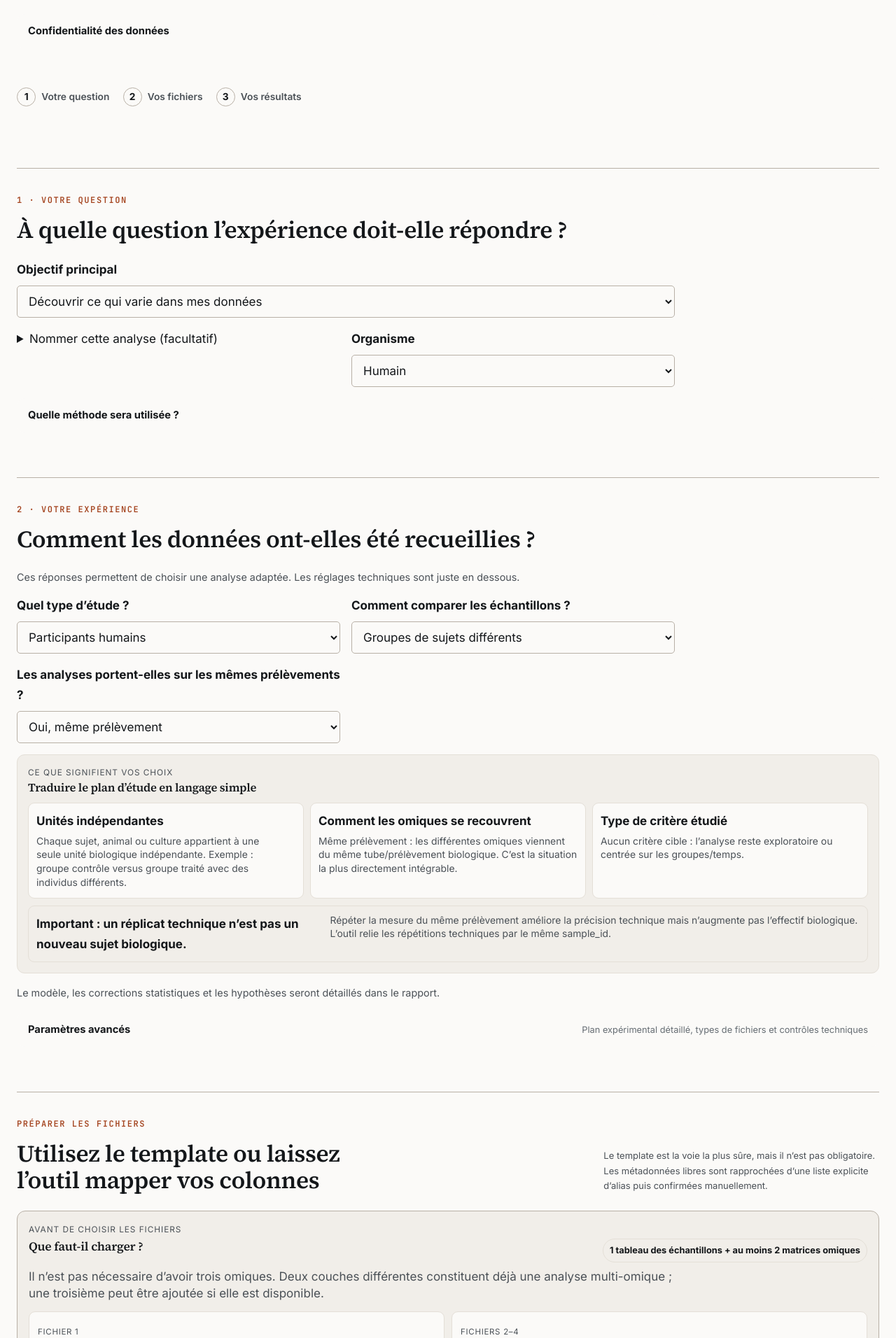
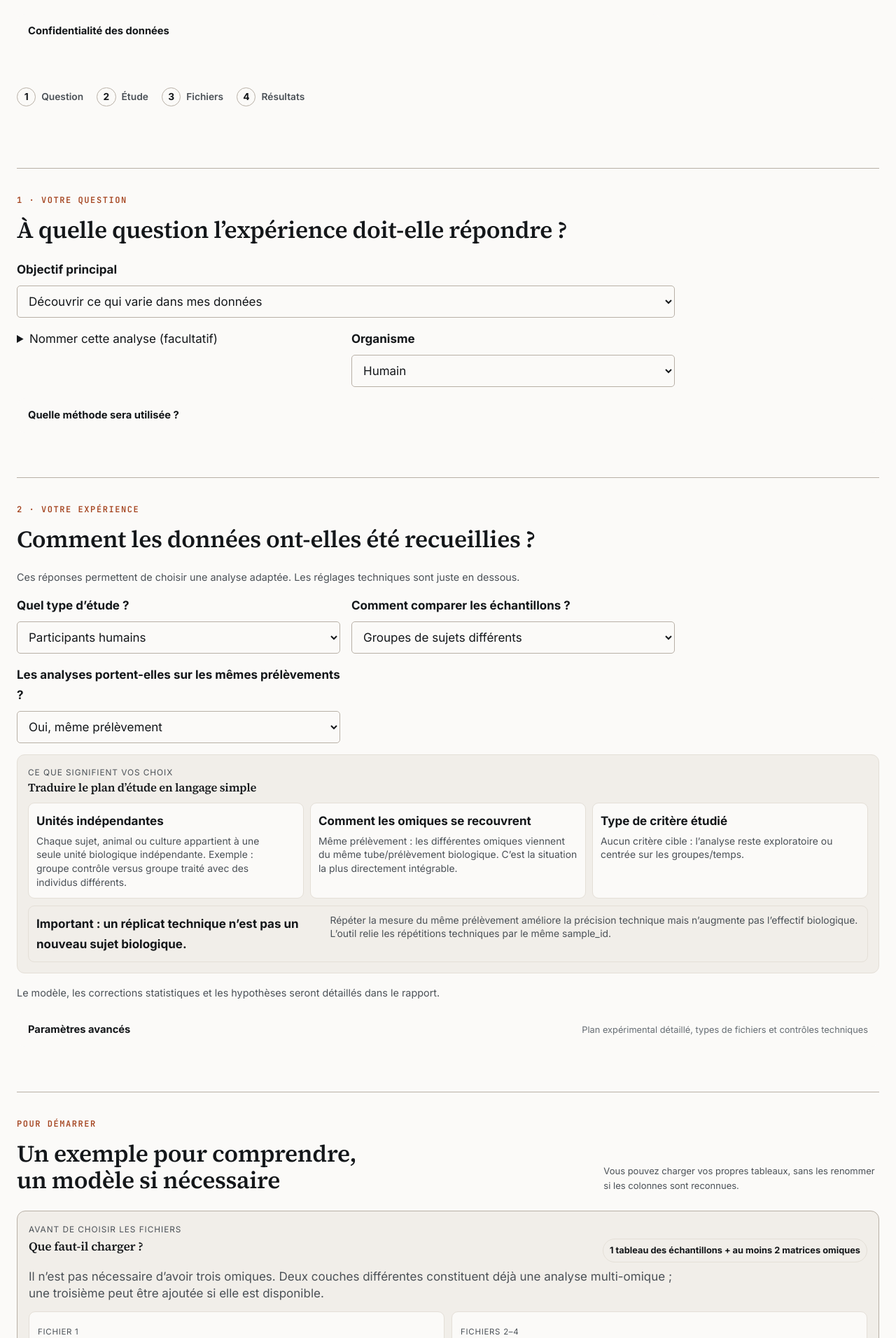
Before and after one commit to rberrah/rberrah.github.io, a SvelteKit app: page /multiomics/tool in a window 1280 px wide. Shown: the part 1788-3700 px from the top of the page at 70% size. Built offline with nearby package versions, Linux system fonts and the light colour scheme.

Commit message:
feat(multiomics): plain-language metadata labels and compact sample checks

```diff
--- a/src/routes/multiomics/tool/+page.svelte
+++ b/src/routes/multiomics/tool/+page.svelte
@@ -150,19 +150,19 @@
 
   /** @type {Record<string, [string,string]>} */
   const fieldLabels = {
-    subject_id: ['Sujet / unité expérimentale', 'Subject / experimental unit'],
-    sample_id: ['Échantillon biologique', 'Biological sample'],
-    assay_id: ['Identifiant du dosage / run', 'Assay / run identifier'],
-    omic: ['Couche omique', 'Omics layer'],
-    condition: ['Condition / groupe', 'Condition / group'],
-    timepoint: ['Temps / visite', 'Time point'],
-    batch: ['Batch technique', 'Technical batch'],
-    technical_replicate: ['Réplicat technique', 'Technical replicate'],
-    outcome: ['Outcome / critère', 'Outcome / endpoint'],
-    survival_time: ['Temps de survie / suivi', 'Survival / follow-up time'],
-    survival_event: ['Événement de survie (0/1)', 'Survival event (0/1)'],
-    sample_type: ['Type d’injection / échantillon', 'Injection / sample type'],
-    injection_order: ['Ordre d’injection MS', 'MS injection order']
+    subject_id: ['Sujet, animal ou culture', 'Subject, animal or culture'],
+    sample_id: ['Prélèvement', 'Sample'],
+    assay_id: ['Nom de la mesure dans le fichier', 'Measurement name in the file'],
+    omic: ['Type de mesure', 'Measurement type'],
+    condition: ['Groupe (ex. traité / témoin)', 'Group (e.g. treated / control)'],
+    timepoint: ['Moment du prélèvement', 'Sampling time'],
+    batch: ['Lot de mesures', 'Measurement batch'],
+    technical_replicate: ['Mesure répétée au laboratoire', 'Repeated laboratory measurement'],
+    outcome: ['Résultat étudié', 'Outcome of interest'],
+    survival_time: ['Durée du suivi', 'Follow-up duration'],
+    survival_event: ['Événement observé (0/1)', 'Observed event (0/1)'],
+    sample_type: ['Type d’échantillon analysé', 'Sample type'],
+    injection_order: ['Ordre de passage dans l’appareil', 'Instrument run order']
   };
   /** @param {string} key */
   const fieldLabel = (key) => {
@@ -1263,9 +1263,10 @@
 </section>
 
 <section class="simple-steps" aria-label={t('Étapes principales', 'Main steps')}>
-  <span><b>1</b> {t('Votre question', 'Your question')}</span>
-  <span><b>2</b> {t('Vos fichiers', 'Your files')}</span>
-  <span><b>3</b> {t('Vos résultats', 'Your results')}</span>
+  <span><b>1</b> {t('Question', 'Question')}</span>
+  <span><b>2</b> {t('Étude', 'Study')}</span>
+  <span><b>3</b> {t('Fichiers', 'Files')}</span>
+  <span><b>4</b> {t('Résultats', 'Results')}</span>
 </section>
 
 <section class="panel">
@@ -1762,10 +1763,10 @@
 <section class="panel">
   <div class="section-head">
     <div>
-      <p class="eyebrow">{t('Préparer les fichiers', 'Prepare your files')}</p>
-      <h2>{t('Utilisez le template ou laissez l’outil mapper vos colonnes', 'Use the template, or let the app map your column names')}</h2>
-    </div>
-    <p>{t('Le template est la voie la plus sûre, mais il n’est pas obligatoire. Les métadonnées libres sont rapprochées d’une liste explicite d’alias puis confirmées manuellement.', 'The template is the safest route, but it is not mandatory. Free-form metadata are matched against explicit aliases and then confirmed manually.')}</p>
+      <p class="eyebrow">{t('Pour démarrer', 'Getting started')}</p>
+      <h2>{t('Un exemple pour comprendre, un modèle si nécessaire', 'Try an example or use a template')}</h2>
+    </div>
+    <p>{t('Vous pouvez charger vos propres tableaux, sans les renommer si les colonnes sont reconnues.', 'You can upload your own tables without renaming columns if they are recognized.')}</p>
   </div>
 
   <div class="contract">
@@ -2028,6 +2029,8 @@
       </details>
     </div>
 
+    <details class="advanced-results" data-testid="multiomics-sample-checks">
+      <summary>{t('Détail des échantillons et correspondances', 'Sample counts and matching details')}</summary>
     <div class="validation">
       <article>
         <span>{t('Unités biologiques', 'Biological units')}</span>
@@ -2076,10 +2079,11 @@
         </article>
       {/each}
     </div>
+    </details>
   {/if}
 
   <div class="status" class:ready>
-    <strong>{omicsCount}/3 {t('omiques sélectionnées', 'omics selected')}</strong>
+    <strong>{omicsCount}/3 {t('types de mesures chargés', 'measurement types loaded')}</strong>
     <span>{ready
       ? t('Le contrat de données et l’objectif scientifique permettent de lancer l’analyse.', 'The data contract and scientific objective are sufficient to run the analysis.')
       : !objectiveOperational
```
